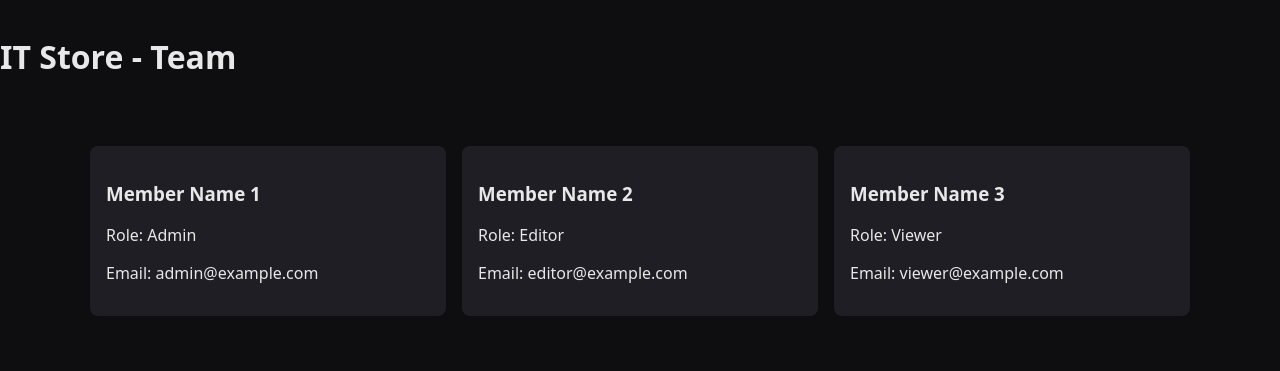
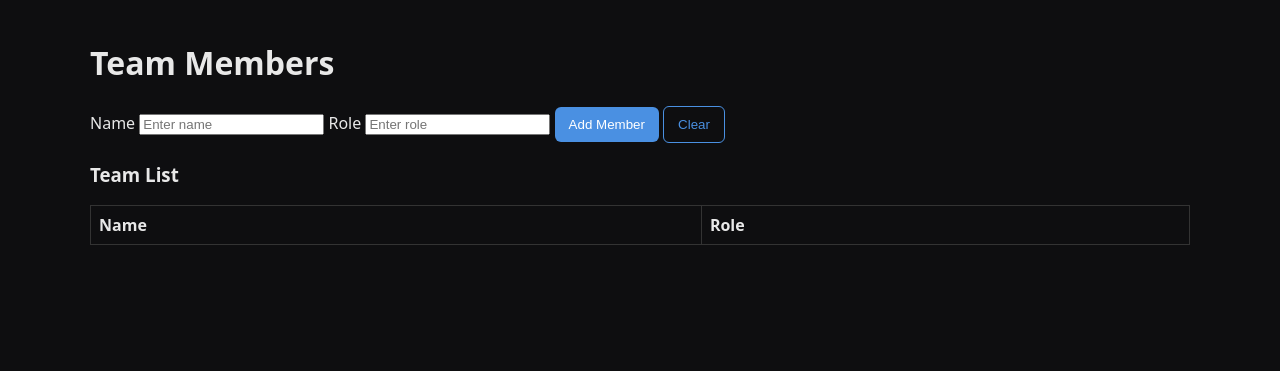
Before and after one commit to Pero0o/IT-Store, a plain HTML site: page pages/team.html in a window 1280 px wide. Drawn offline with Linux system fonts and the light colour scheme.

Commit message:
Update team.html

```diff
--- a/pages/team.html
+++ b/pages/team.html
@@ -7,37 +7,58 @@
 <link rel="stylesheet" href="../assets/css/style.css">
 </head>
 <body>
-<header>
-  <h1>IT Store - Team</h1>
-</header>
+<div class="container">
+  <h1>Team Members</h1>
+  <form id="teamForm">
+    <label for="name">Name</label>
+    <input type="text" id="name" placeholder="Enter name" required>
 
-<div class="container">
-  <section id="team" class="grid">
-    <div class="card member">
-      <h3>Member Name 1</h3>
-      <p>Role: Admin</p>
-      <p>Email: admin@example.com</p>
-    </div>
+    <label for="role">Role</label>
+    <input type="text" id="role" placeholder="Enter role" required>
 
-    <div class="card member">
-      <h3>Member Name 2</h3>
-      <p>Role: Editor</p>
-      <p>Email: editor@example.com</p>
-    </div>
+    <button type="submit" class="btn">Add Member</button>
+    <button type="button" id="clearBtn" class="btn outline">Clear</button>
+  </form>
 
-    <div class="card member">
-      <h3>Member Name 3</h3>
-      <p>Role: Viewer</p>
-      <p>Email: viewer@example.com</p>
-    </div>
-
-    <!-- Add more team members as needed -->
-  </section>
+  <h3>Team List</h3>
+  <table class="table" id="teamTable">
+    <thead>
+      <tr>
+        <th>Name</th>
+        <th>Role</th>
+      </tr>
+    </thead>
+    <tbody id="teamRows"></tbody>
+  </table>
 </div>
 
 <script>
-// Placeholder: can later fetch team info from Google Sheets or API
+const teamForm = document.getElementById('teamForm');
+const teamRows = document.getElementById('teamRows');
+const team = JSON.parse(localStorage.getItem('itstore_team') || '[]');
+
+function renderTeam(){
+  teamRows.innerHTML = '';
+  team.forEach(m => {
+    teamRows.innerHTML += `<tr><td>${m.name}</td><td>${m.role}</td></tr>`;
+  });
+}
+
+teamForm.addEventListener('submit', e => {
+  e.preventDefault();
+  const member = {
+    name: document.getElementById('name').value,
+    role: document.getElementById('role').value
+  };
+  team.push(member);
+  localStorage.setItem('itstore_team', JSON.stringify(team));
+  renderTeam();
+  teamForm.reset();
+});
+
+document.getElementById('clearBtn').addEventListener('click', () => teamForm.reset());
+
+renderTeam();
 </script>
-
 </body>
 </html>
```
